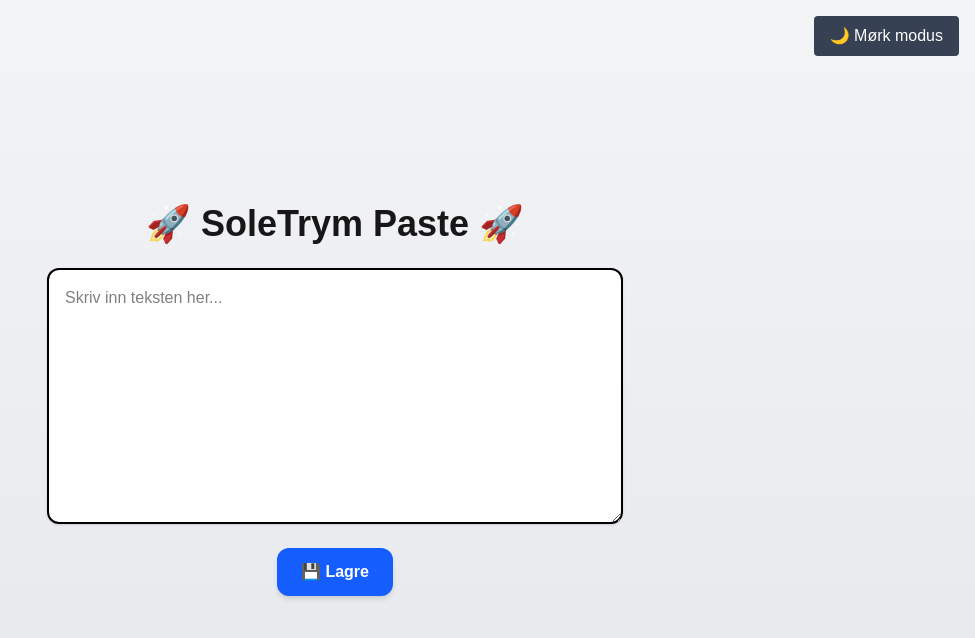
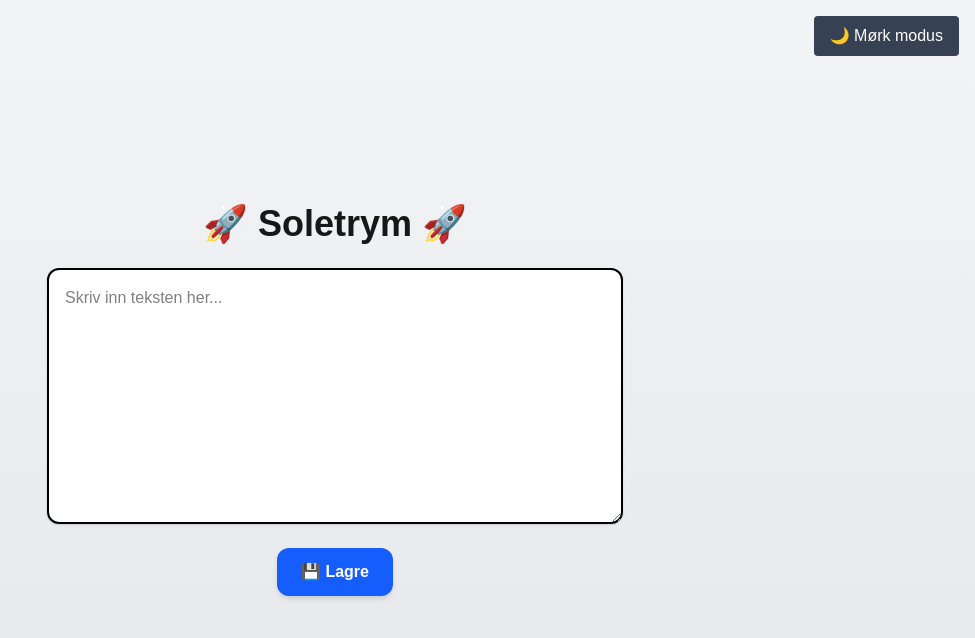
Before and after one commit to soletrym/soletrym, a Next.js app: page / in a window 1280 px wide. Shown: the top 638 px of the page, without its empty margins (305-1280 px from the left). Built offline with nearby package versions, Linux system fonts and the light colour scheme.

Commit message:
Update index.js

```diff
--- a/pages/index.js
+++ b/pages/index.js
@@ -29,7 +29,7 @@ export default function Home() {
       >
         {darkMode ? '☀️ Lys modus' : '🌙 Mørk modus'}
       </button>
-      <h1 className="text-4xl font-extrabold mb-6">🚀 SoleTrym Paste 🚀</h1>
+      <h1 className="text-4xl font-extrabold mb-6">🚀 Soletrym 🚀</h1>
       <textarea
         className="w-full max-w-xl h-64 p-4 border-2 rounded-xl shadow-sm bg-white text-black focus:outline-none focus:ring-2 focus:ring-blue-400"
         placeholder="Skriv inn teksten her..."
```
